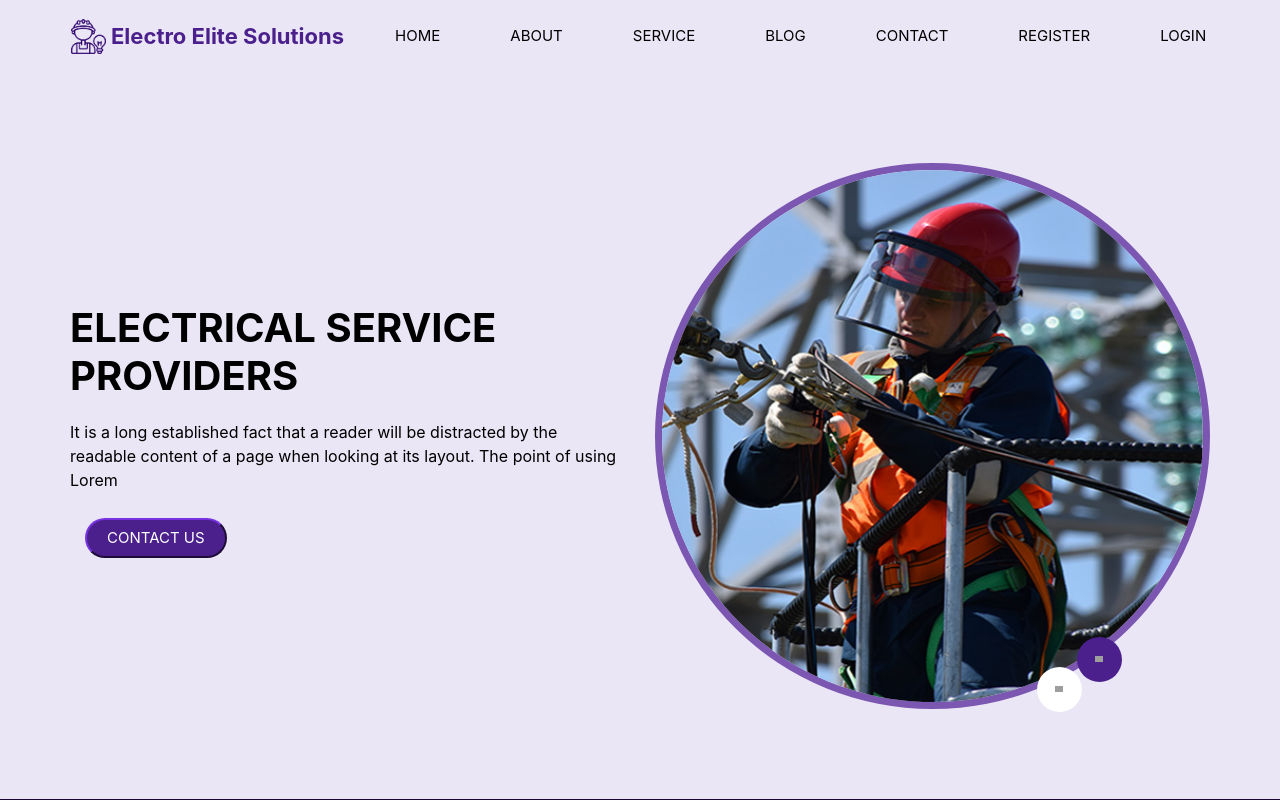
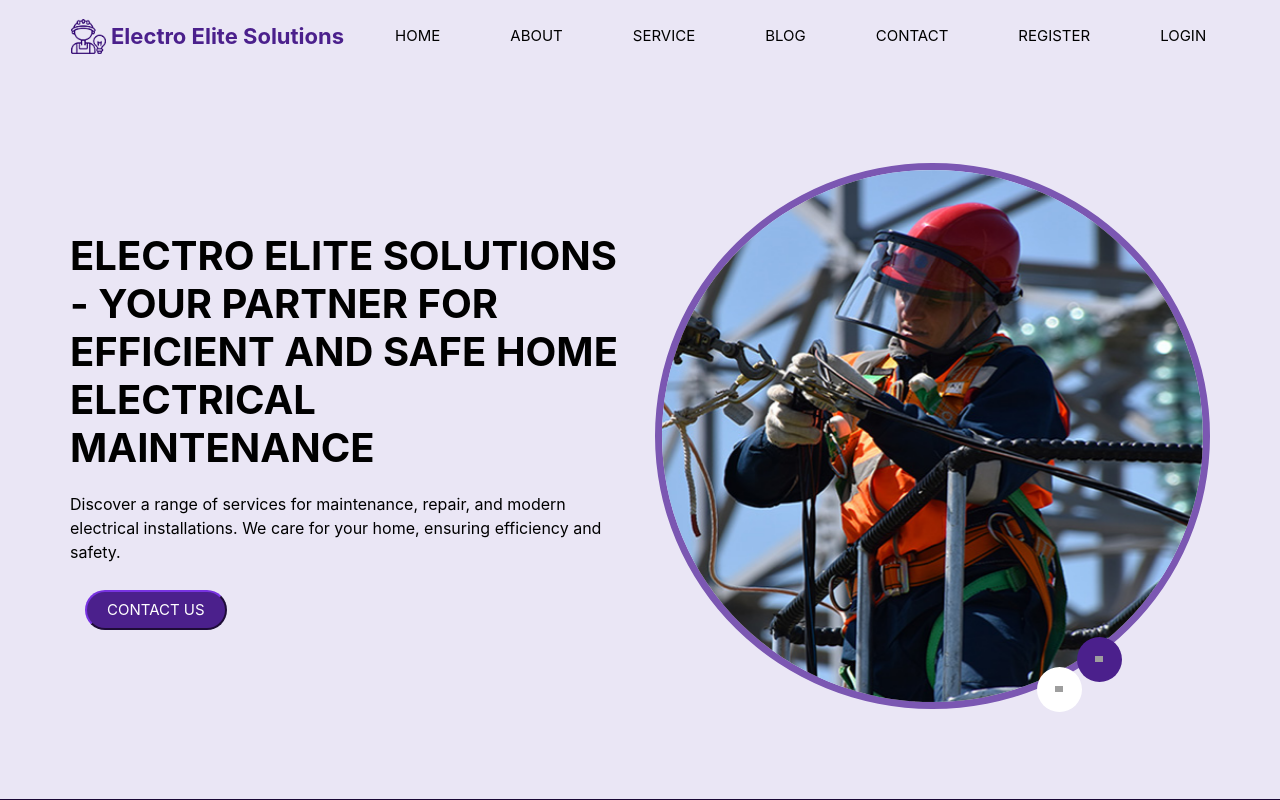
Before and after one commit to Lyudov/Project-ElectroService, a React (Vite) app in the folder electro-service/: page / in a window 1280 px wide. Shown: the top 800 px of the page. Built offline with nearby package versions, Linux system fonts and the light colour scheme; grey boxes are pictures that could not be loaded.

Commit message:
Update description for Home Page

```diff
--- a/electro-service/src/Home.jsx
+++ b/electro-service/src/Home.jsx
@@ -14,11 +14,14 @@ function Home() {
         <div className="row">
           <div className="col-md-6 ">
             <div className="detail_box">
-              <h1>Electrical Service Providers</h1>
+              <h1>
+                Electro Elite Solutions - Your Partner for Efficient and Safe
+                Home Electrical Maintenance
+              </h1>
               <p>
-                It is a long established fact that a reader will be distracted
-                by the readable content of a page when looking at its layout.
-                The point of using Lorem
+                Discover a range of services for maintenance, repair, and modern
+                electrical installations. We care for your home, ensuring
+                efficiency and safety.
               </p>
               <button type="button" onClick={handleContactUs}>
                 Contact Us
```
Also changed, not shown: electro-service/public/images/working-man.jpg (added), electro-service/public/images/working-progress.jpg (added).
